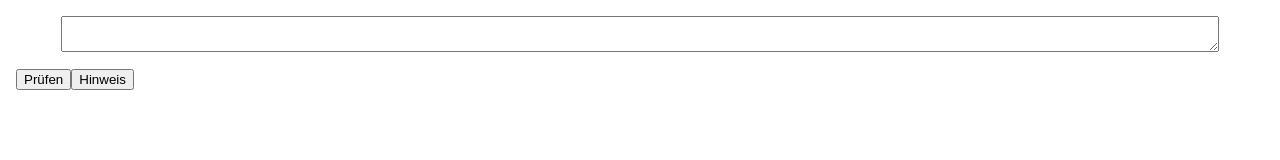
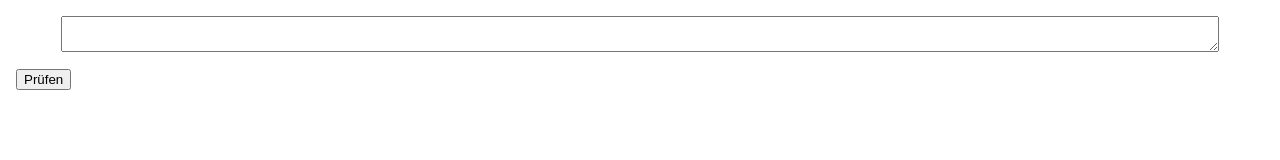
Before and after one commit to diproche/webinterface, a React (Create React App) app: page / in a window 1280 px wide. Shown: the top 160 px of the page. Built offline with nearby package versions, Linux system fonts and the light colour scheme.

Commit message:
Implementing IssueInformation Component

```diff
--- /dev/null
+++ b/src/components/proofEditor/issueInformation.tsx
@@ -0,0 +1,20 @@
+import React from "react";
+import Issue from "../../issueHandling/issue";
+import styles from "./proofEditor.module.scss";
+
+export interface Props {
+	message: string;
+}
+
+export class IssueInformation extends React.Component<Props> {
+
+	public render() {
+		return <div className={styles.IssueInformationLine}>
+				{this.props.message}
+			</div>;
+
+	}
+
+}
+
+export default IssueInformation;
--- a/src/components/proofEditor/proofEditor.tsx
+++ b/src/components/proofEditor/proofEditor.tsx
@@ -1,6 +1,7 @@
 import React from "react";
 import Issue from "../../issueHandling/issue";
 import { checkProof } from "../../util/proofChecker";
+import IssueInformation from "./issueInformation";
 import styles from "./proofEditor.module.scss";
 
 // tslint:disable-next-line:no-empty-interface
@@ -9,32 +10,42 @@ export interface Props {
 }
 
 interface State {
-	text: string;
+	userInput: string;
+	issues: readonly Issue[];
 }
 
 export class ProofEditor extends React.Component<Props, State> {
-	public state = { text: "" };
+	public state = {
+		userInput: "",
+		issues: [],
+	};
 
 	public render() {
-		return <div className={styles.proofEditor}>
+
+		return <div className={styles.page}>
+			<div className={styles.proofEditor}>
 				<textarea
 					className={styles.textInput}
-				value={this.state.text}
-				onChange={ev => this.setState({ text: ev.target.value })}
+					value={this.state.userInput}
+					onChange={ev => this.setState({ userInput: ev.target.value })}
 				/>
 				<div className={styles.buttons}>
 					<button onClick={this.checkInput}>
 						Prüfen
 					</button>
-				<button onClick={() => { alert("Toller Hinweis"); }}>
-					Hinweis
-				</button>
+				</div>
+			</div>
+			<div className={styles.issuesInformation}>
+				{this.state.issues.map((issue: Issue) => {
+					return <IssueInformation message={issue.message} />;
+				})}
 			</div>
 		</div>;
+
 	}
 
 	private readonly checkInput = (): void => {
-		const errors: Issue[] = checkProof(this.state.text);
-		alert(errors);
+		const issueArray: readonly Issue[] = checkProof(this.state.userInput);
+		this.setState({issues:  issueArray});
 	}
 }
```
Lines whose indentation alone changed are shown as unchanged.
